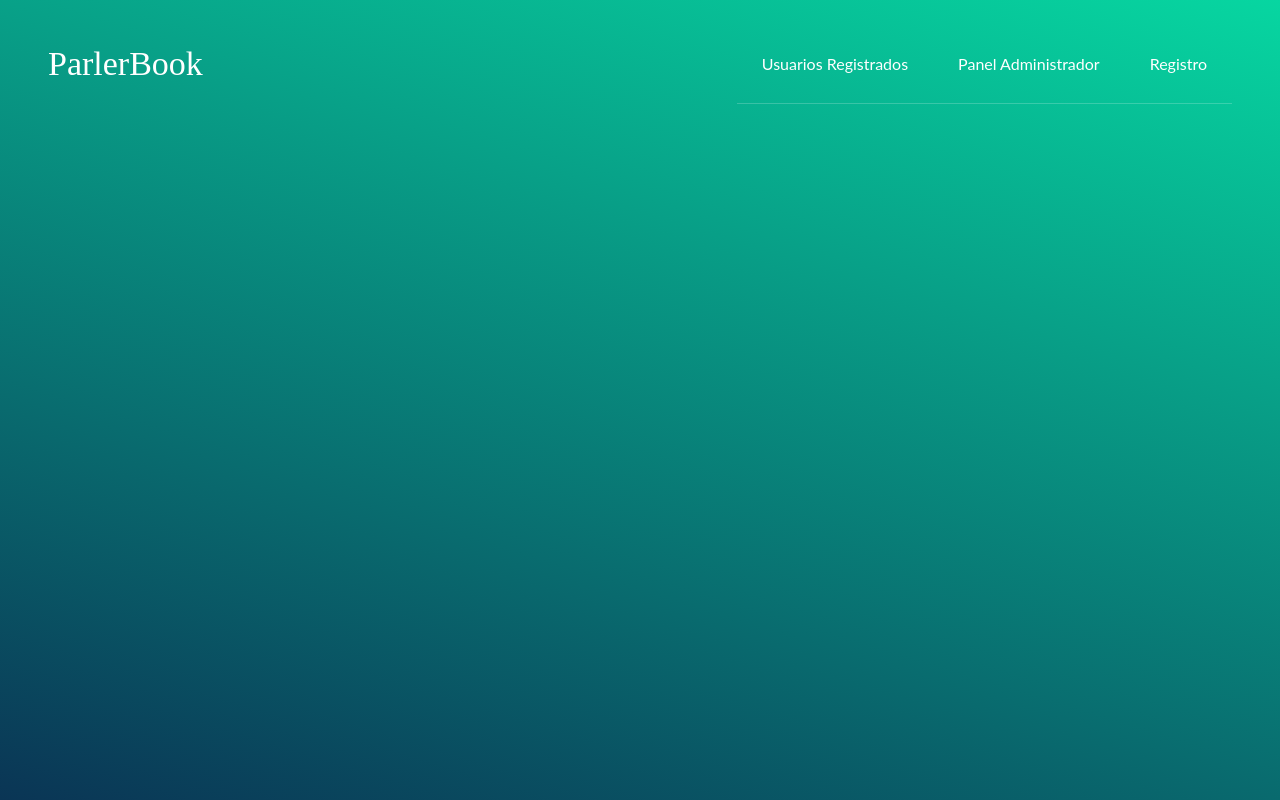
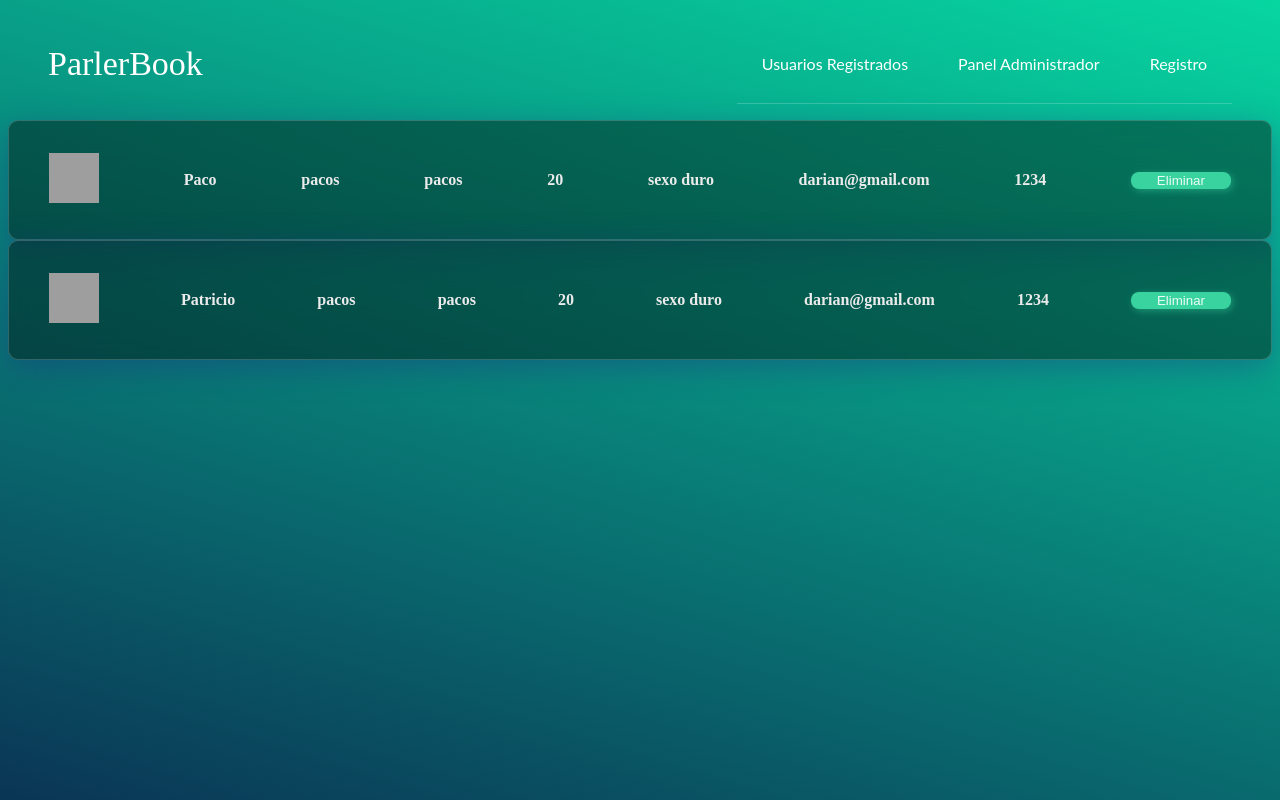
Before and after one commit to DarianMD/ParlerBook, an Angular app in the folder ParlerBook/: page /cpanel in a window 1280 px wide. Built offline with nearby package versions, Linux system fonts and the light colour scheme; grey boxes are pictures that could not be loaded.

Commit message:
mas estilos y swal en eliminar

```diff
--- a/ParlerBook/src/app/principal/cpanel/cpanel.component.css
+++ b/ParlerBook/src/app/principal/cpanel/cpanel.component.css
@@ -18,3 +18,26 @@
   font-weight: 800;
 
 }
+
+
+.submit-btn {
+  cursor: pointer;
+
+  border: none;
+  border-radius: 8px;
+
+  box-shadow: 2px 2px 7px #38d39f70;
+
+  background: #38d39f;
+  color: rgba(255, 255, 255, 0.9);
+
+  width: 100px;
+
+  transition: all 1s;
+}
+
+.submit-btn:hover {
+  color: rgb(56, 56, 56);
+
+  box-shadow: none;
+}
--- a/ParlerBook/src/app/principal/cpanel/cpanel.component.html
+++ b/ParlerBook/src/app/principal/cpanel/cpanel.component.html
@@ -11,7 +11,7 @@
 
 
 
-  <button (click)="del_usr(usuario)">Eliminar</button>
+  <button (click)="del_usr(usuario)" class="submit-btn">Eliminar</button>
 
 
 
--- a/ParlerBook/src/app/principal/cpanel/cpanel.component.ts
+++ b/ParlerBook/src/app/principal/cpanel/cpanel.component.ts
@@ -1,5 +1,6 @@
 import { Component, OnInit, Input } from '@angular/core';
 import { personaje } from '../usuario-registro/usuario-registro.component';
+import Swal from 'sweetalert2';
 
 @Component({
   selector: 'app-cpanel',
@@ -19,7 +20,26 @@ export class CpanelComponent implements OnInit  {
 
 
   del_usr(array: any){
-    personaje.splice(array,1)
+    Swal.fire({
+      title: 'Estas seguro?',
+      text: "Los datos no se podrán recuperar!",
+      icon: 'warning',
+      showCancelButton: true,
+      confirmButtonColor: '#3085d6',
+      cancelButtonColor: '#d33',
+      confirmButtonText: 'Yes, delete it!'
+    }).then((result) => {
+      if (result.isConfirmed) {
+
+        Swal.fire(
+          'Deleted!',
+          'Your file has been deleted.',
+          'success'
+        )
+        personaje.splice(array,1)
+
+      }
+    })
   }
 
 
--- a/ParlerBook/src/app/principal/usuario-mostrar/usuario-mostrar.component.css
+++ b/ParlerBook/src/app/principal/usuario-mostrar/usuario-mostrar.component.css
@@ -28,3 +28,27 @@
 {
   border-radius: 50px;
 }
+
+.submit-btn{
+  cursor: pointer;
+
+  border: none;
+  border-radius: 8px;
+
+  box-shadow: 2px 2px 7px #38d39f70;
+
+  background: #38d39f;
+  color: rgba(255, 255, 255, 0.9);
+
+  width: 200px;
+  height: 30px;
+
+  transition: all 1s;
+}
+
+
+.submit-btn:hover {
+  color: rgb(56, 56, 56);
+
+  box-shadow: none;
+}
--- a/ParlerBook/src/app/principal/usuario-mostrar/usuario-mostrar.component.html
+++ b/ParlerBook/src/app/principal/usuario-mostrar/usuario-mostrar.component.html
@@ -14,7 +14,7 @@
           </ng-template>
 
 
-        <button class="mostrar" (click)="show = !show; usact = usuario.usuario; ">Mostrar Datos</button>
+        <button class="mostrar" (click)="show = !show; usact = usuario.usuario; " class="submit-btn">Mostrar Datos</button>
 
 
       </div>
--- a/ParlerBook/src/app/principal/usuario-registro/usuario-registro.component.ts
+++ b/ParlerBook/src/app/principal/usuario-registro/usuario-registro.component.ts
@@ -4,6 +4,8 @@ import { contr_apell, contr_contr, contr_corr, contr_desc, contr_edad, contr_fot
 import Swal from 'sweetalert2';
 
 export let personaje: Usuario[] = [
+ {usuario: "Paco", nombre:"pacos", apellido:"pacos", edad: 20, descripcion: "sexo duro",foto: "paco",correo: "darian@gmail.com", contrasena: "1234"},
+ {usuario: "Patricio", nombre:"pacos", apellido:"pacos", edad: 20, descripcion: "sexo duro",foto: "paco",correo: "darian@gmail.com", contrasena: "1234"}
 
 ];
 
```
